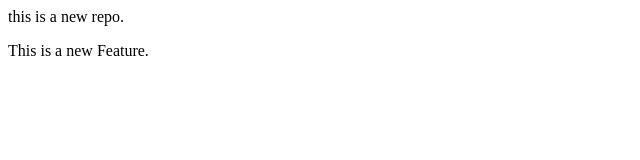
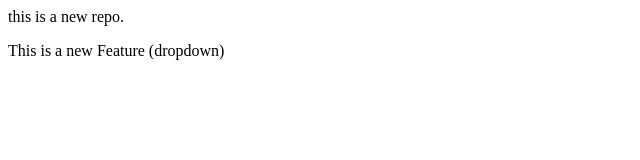
Before and after one commit to Adnan-cyber53/localrepo, a plain HTML site: page index.html in a window 1280 px wide. Shown: the full height of the page, 0-640 px from the left. Drawn offline with Linux system fonts and the light colour scheme.

Commit message:
Add Dropdowm

```diff
--- a/index.html
+++ b/index.html
@@ -1,2 +1,2 @@
 <p>this is a new repo.</p>
-<p>This is a new Feature.</p>
+<p>This is a new Feature (dropdown)</p>
```
